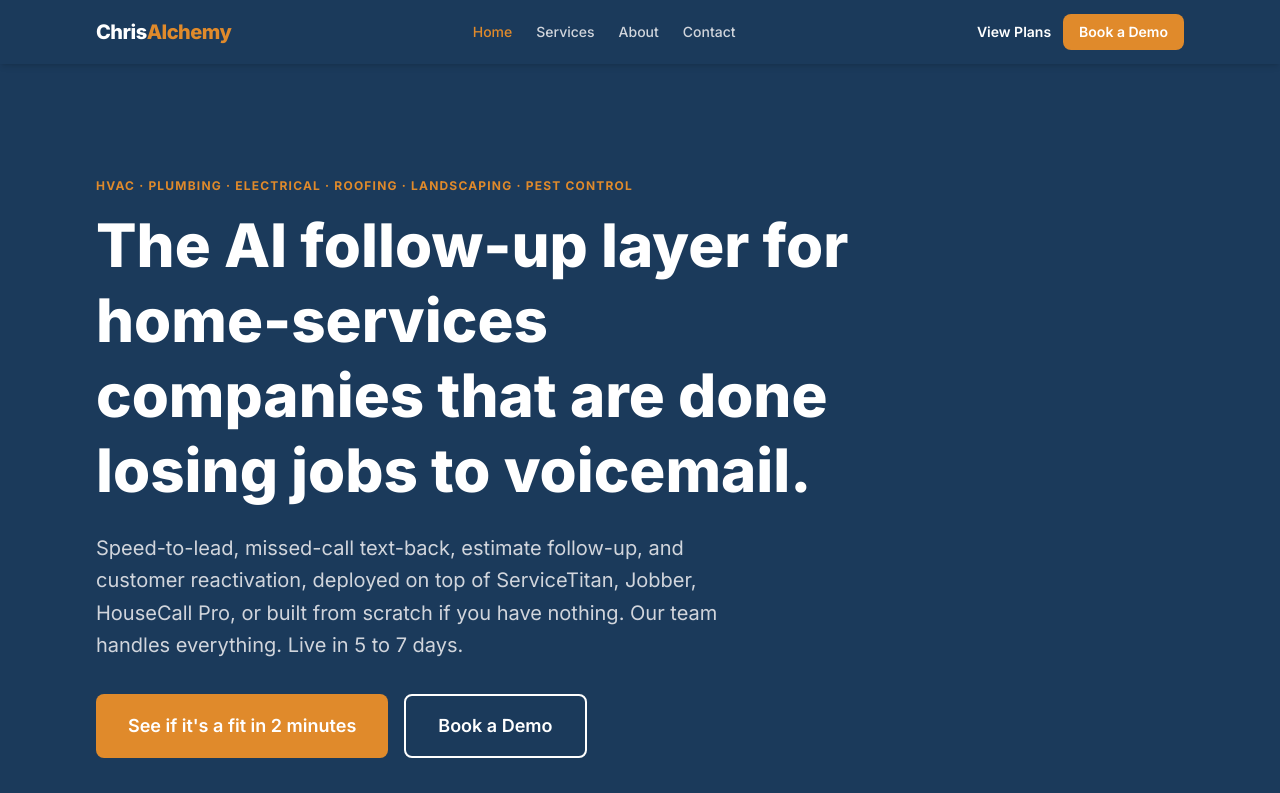
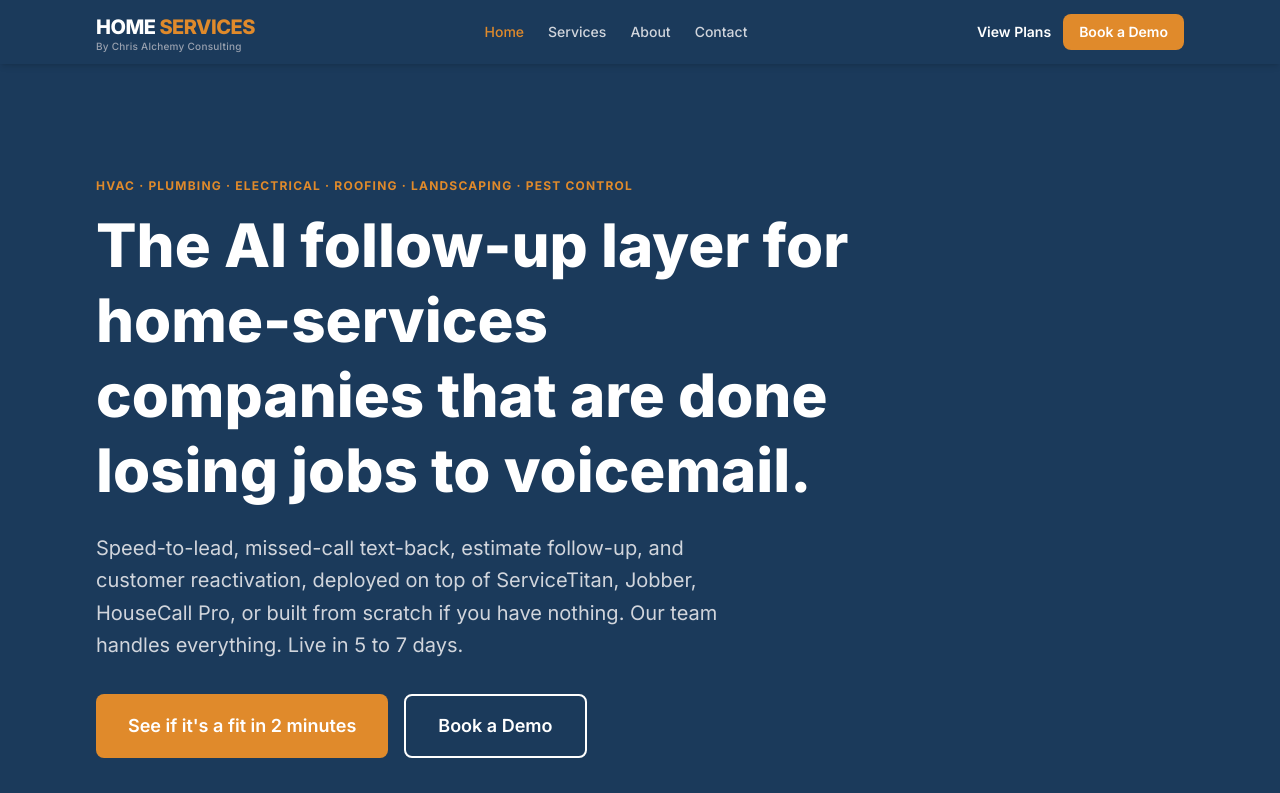
Before and after one commit to muhammadfaizanrauff-tech/HOMESERVICES, a Next.js app: page / in a window 1280 px wide. Shown: the top 793 px of the page. Built offline with nearby package versions, Linux system fonts and the light colour scheme.

Commit message:
Update logo to HOME SERVICES with By Chris Alchemy Consulting subline
Co-Authored-By: Claude Sonnet 4.6 <noreply@anthropic.com>

```diff
--- a/components/Footer.tsx
+++ b/components/Footer.tsx
@@ -16,8 +16,13 @@ export default function Footer() {
         <div className="grid grid-cols-1 md:grid-cols-3 gap-8 mb-10">
           {/* Brand */}
           <div>
-            <div className="text-white font-extrabold text-xl tracking-tight mb-3">
-              Chris<span className="text-orange-brand">Alchemy</span>
+            <div className="flex flex-col leading-none mb-3">
+              <span className="text-white font-extrabold text-xl tracking-tight uppercase">
+                Home <span className="text-orange-brand">Services</span>
+              </span>
+              <span className="text-gray-500 text-[10px] font-medium tracking-wide mt-0.5">
+                By Chris Alchemy Consulting
+              </span>
             </div>
             <p className="text-sm text-gray-400 leading-relaxed max-w-xs">
               {TAGLINE}
--- a/components/Nav.tsx
+++ b/components/Nav.tsx
@@ -21,8 +21,13 @@ export default function Nav() {
       <div className="max-w-6xl mx-auto px-4 sm:px-6 lg:px-8">
         <div className="flex items-center justify-between h-16">
           {/* Logo */}
-          <Link href="/" className="text-white font-extrabold text-xl tracking-tight shrink-0">
-            Chris<span className="text-orange-brand">Alchemy</span>
+          <Link href="/" className="flex flex-col leading-none shrink-0">
+            <span className="text-white font-extrabold text-xl tracking-tight uppercase">
+              Home <span className="text-orange-brand">Services</span>
+            </span>
+            <span className="text-gray-400 text-[10px] font-medium tracking-wide">
+              By Chris Alchemy Consulting
+            </span>
           </Link>
 
           {/* Desktop nav */}
```
